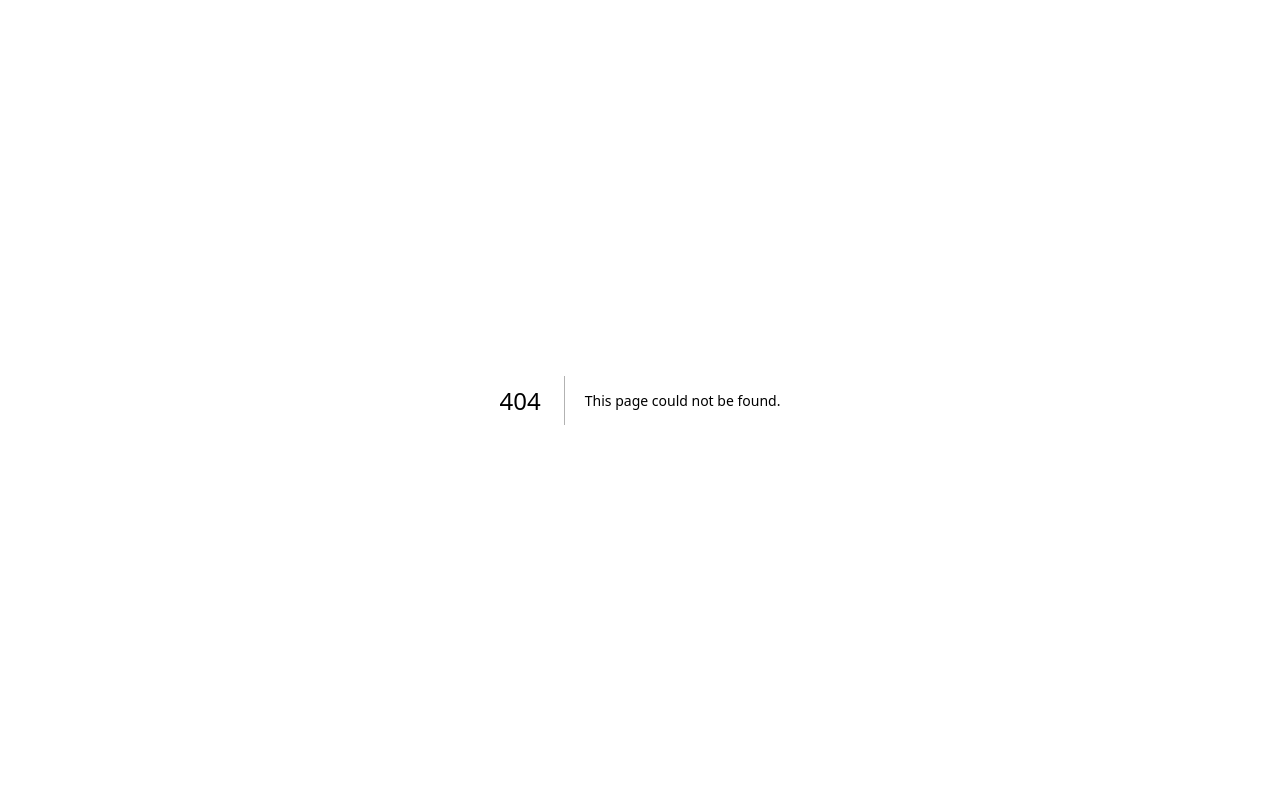
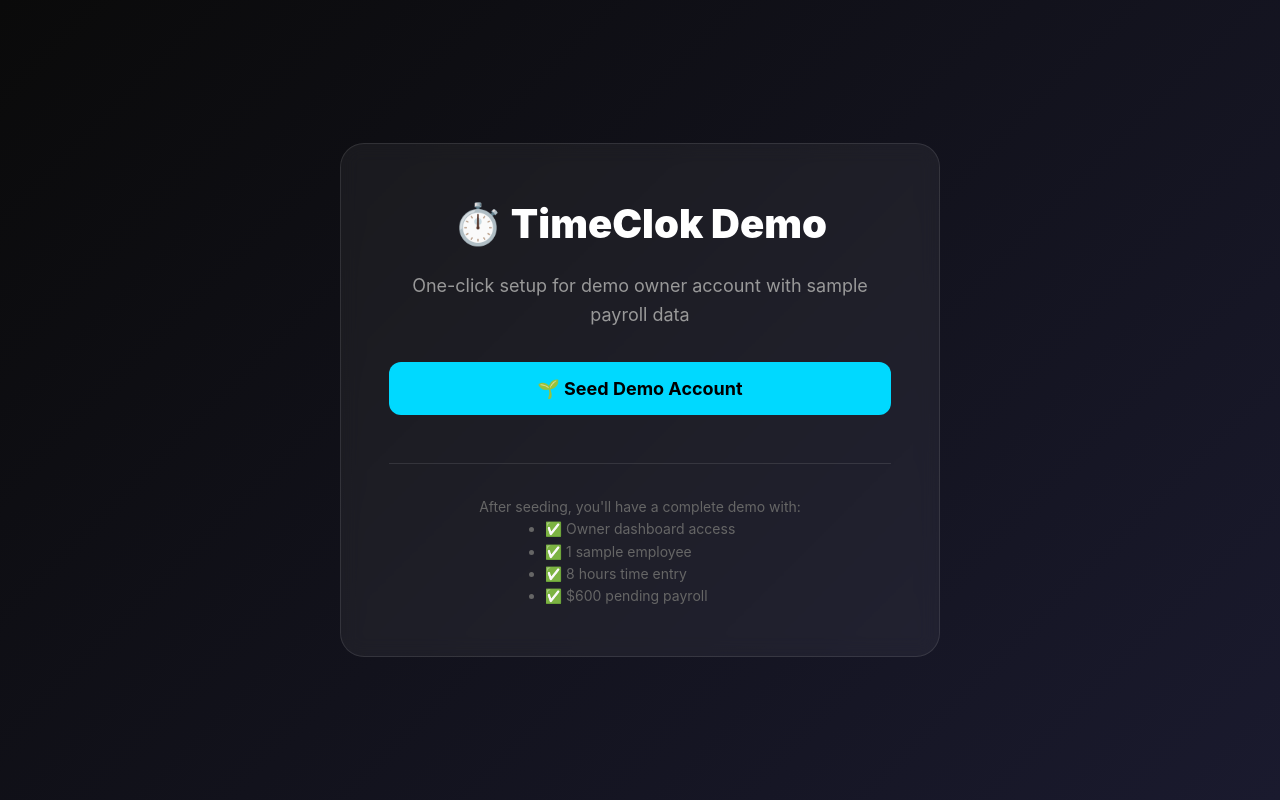
Before and after one commit to Pjavier23/timeclok, a Next.js app: page /demo in a window 1280 px wide. Before the commit this address had no page. Built offline with nearby package versions, Linux system fonts and the light colour scheme.

Commit message:
Add /demo page with one-click seed button

```diff
--- /dev/null
+++ b/app/demo/page.tsx
@@ -0,0 +1,186 @@
+'use client'
+
+import { useState } from 'react'
+
+export default function DemoPage() {
+  const [loading, setLoading] = useState(false)
+  const [result, setResult] = useState<any>(null)
+  const [error, setError] = useState('')
+
+  const handleSeed = async () => {
+    setLoading(true)
+    setError('')
+    setResult(null)
+
+    try {
+      const response = await fetch('/api/seed', {
+        method: 'POST',
+        headers: { 'Content-Type': 'application/json' },
+      })
+
+      const data = await response.json()
+
+      if (!response.ok) {
+        throw new Error(data.error || 'Seeding failed')
+      }
+
+      setResult(data)
+    } catch (err: any) {
+      setError(err.message || 'Error seeding demo account')
+    } finally {
+      setLoading(false)
+    }
+  }
+
+  return (
+    <div style={{
+      minHeight: '100vh',
+      background: 'linear-gradient(135deg, #0a0a0a 0%, #1a1a2e 100%)',
+      color: '#fff',
+      display: 'flex',
+      alignItems: 'center',
+      justifyContent: 'center',
+      padding: '2rem',
+    }}>
+      <div style={{
+        maxWidth: '600px',
+        width: '100%',
+        background: 'rgba(255, 255, 255, 0.05)',
+        border: '1px solid rgba(255, 255, 255, 0.1)',
+        padding: '3rem',
+        borderRadius: '1.5rem',
+        backdropFilter: 'blur(10px)',
+        textAlign: 'center',
+      }}>
+        <h1 style={{ fontSize: '2.5rem', fontWeight: '900', marginBottom: '1rem' }}>
+          ⏱️ TimeClok Demo
+        </h1>
+
+        <p style={{ color: '#999', marginBottom: '2rem', fontSize: '1.125rem' }}>
+          One-click setup for demo owner account with sample payroll data
+        </p>
+
+        {!result ? (
+          <>
+            <button
+              onClick={handleSeed}
+              disabled={loading}
+              style={{
+                width: '100%',
+                background: '#00d9ff',
+                color: '#000',
+                border: 'none',
+                padding: '1rem 2rem',
+                borderRadius: '0.75rem',
+                fontWeight: '700',
+                fontSize: '1.125rem',
+                cursor: loading ? 'not-allowed' : 'pointer',
+                opacity: loading ? 0.6 : 1,
+                marginBottom: '1rem',
+              }}
+            >
+              {loading ? '⏳ Seeding Demo Account...' : '🌱 Seed Demo Account'}
+            </button>
+
+            {error && (
+              <div style={{
+                background: 'rgba(255, 0, 110, 0.2)',
+                color: '#ff006e',
+                padding: '1rem',
+                borderRadius: '0.5rem',
+                fontSize: '0.875rem',
+                marginTop: '1rem',
+              }}>
+                ❌ {error}
+              </div>
+            )}
+          </>
+        ) : (
+          <div style={{
+            background: 'rgba(100, 200, 100, 0.2)',
+            border: '1px solid rgba(100, 200, 100, 0.5)',
+            color: '#64c864',
+            padding: '2rem',
+            borderRadius: '0.75rem',
+            marginBottom: '2rem',
+          }}>
+            <div style={{ fontSize: '3rem', marginBottom: '1rem' }}>🎉</div>
+            <h2 style={{ fontSize: '1.5rem', fontWeight: '700', marginBottom: '1rem' }}>
+              {result.message}
+            </h2>
+            <div style={{
+              background: 'rgba(0, 0, 0, 0.3)',
+              padding: '1.5rem',
+              borderRadius: '0.5rem',
+              marginBottom: '1.5rem',
+              textAlign: 'left',
+            }}>
+              <div style={{ marginBottom: '0.5rem' }}>
+                📧 <strong>Email:</strong> {result.credentials.email}
+              </div>
+              <div style={{ marginBottom: '0.5rem' }}>
+                🔐 <strong>Password:</strong> {result.credentials.password}
+              </div>
+              <div style={{ marginBottom: '0.5rem' }}>
+                ✅ <strong>Employee:</strong> 1 (John Doe)
+              </div>
+              <div style={{ marginBottom: '0.5rem' }}>
+                ⏰ <strong>Hours:</strong> {result.data.time_entry}
+              </div>
+              <div>
+                💰 <strong>Payroll:</strong> {result.data.payroll}
+              </div>
+            </div>
+            <a
+              href={result.credentials.url}
+              target="_blank"
+              rel="noopener noreferrer"
+              style={{
+                display: 'inline-block',
+                background: '#00d9ff',
+                color: '#000',
+                padding: '1rem 2rem',
+                borderRadius: '0.5rem',
+                textDecoration: 'none',
+                fontWeight: '700',
+                marginRight: '1rem',
+              }}
+            >
+              🚀 Go to TimeClok
+            </a>
+            <button
+              onClick={() => { setResult(null); setError(''); }}
+              style={{
+                background: 'rgba(255, 255, 255, 0.1)',
+                color: '#fff',
+                border: '1px solid rgba(255, 255, 255, 0.2)',
+                padding: '1rem 2rem',
+                borderRadius: '0.5rem',
+                fontWeight: '700',
+                cursor: 'pointer',
+              }}
+            >
+              🔄 Seed Another
+            </button>
+          </div>
+        )}
+
+        <div style={{
+          marginTop: '2rem',
+          paddingTop: '2rem',
+          borderTop: '1px solid rgba(255, 255, 255, 0.1)',
+          color: '#666',
+          fontSize: '0.875rem',
+        }}>
+          <p>After seeding, you'll have a complete demo with:</p>
+          <ul style={{ textAlign: 'left', display: 'inline-block' }}>
+            <li>✅ Owner dashboard access</li>
+            <li>✅ 1 sample employee</li>
+            <li>✅ 8 hours time entry</li>
+            <li>✅ $600 pending payroll</li>
+          </ul>
+        </div>
+      </div>
+    </div>
+  )
+}
```
